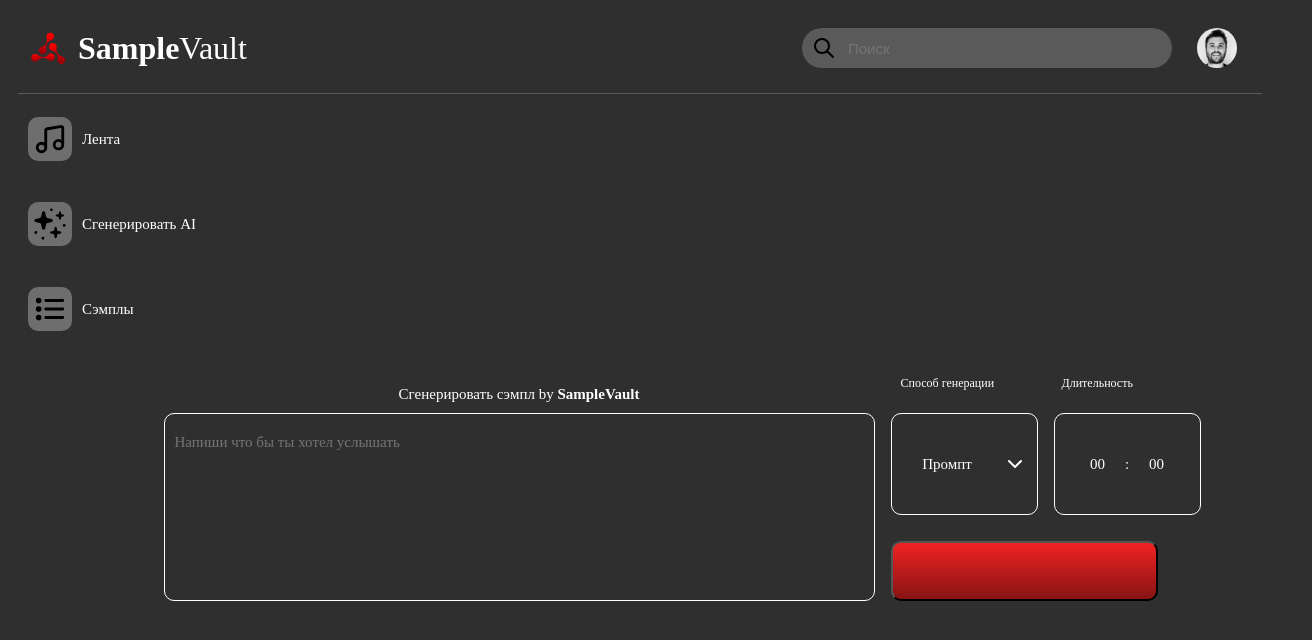
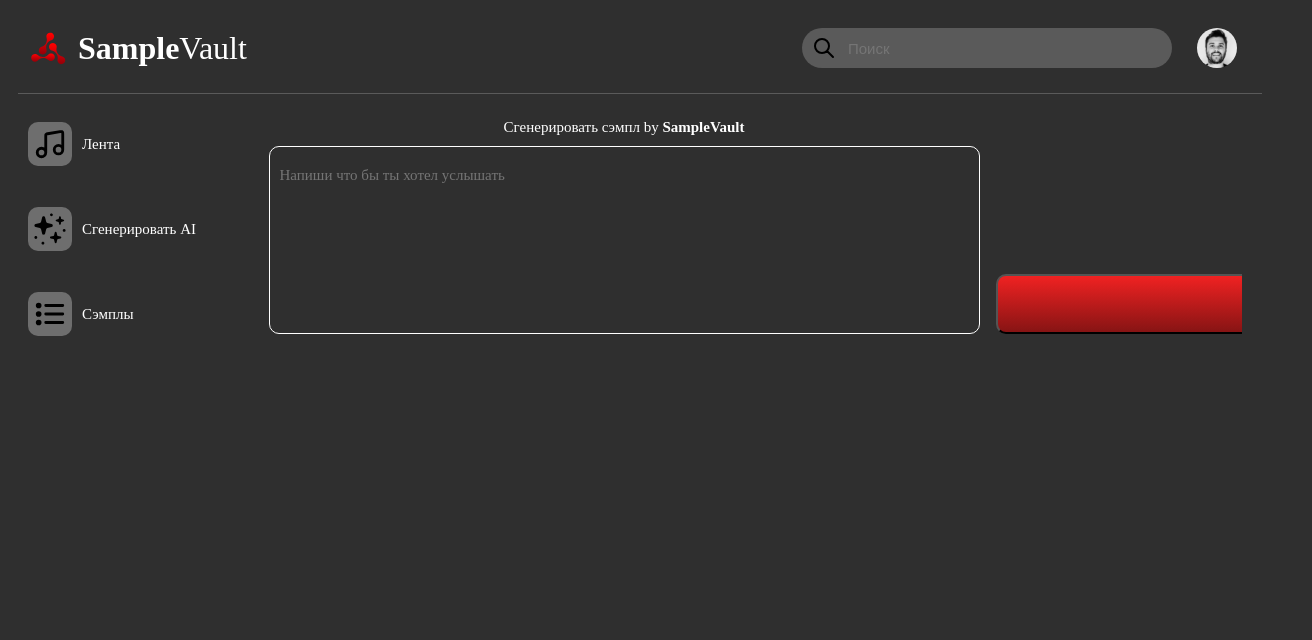
Before and after one commit to marienov/samplevault_front, a React (Create React App) app: page / in a window 1280 px wide. Both pictures are taken after a click on the element "Сгенерировать AI". Shown: the top 640 px of the page, 1312 px wide, since content can reach past the window. Built offline with nearby package versions, Linux system fonts and the light colour scheme.

Commit message:
pipipupu

```diff
--- a/src/pages/MainPage/MainPage.css
+++ b/src/pages/MainPage/MainPage.css
@@ -1,4 +1,4 @@
-.mainpage {
+.main-page {
     display: flex;
     flex-direction: row;
     /* background-color: #2f2f2f; */
--- a/src/pages/SampleGen/UI/body/body.jsx
+++ b/src/pages/SampleGen/UI/body/body.jsx
@@ -32,10 +32,10 @@
           <textarea className="body-frame24" placeholder="Напиши что бы ты хотел услышать"></textarea>
         </div>
         <div className="body-frame33">
-          <div className="body-frame32">
-            <div className="body-frame30">
+          {/* <div className="body-frame32">
+         <div className="body-frame30">
               <div className="body-text07">
-                <span className="body-text08">
+                <span className="body-text">
                     <span>Способ генерации</span>
                 </span>
               </div>
@@ -47,6 +47,7 @@
             </div>
             <div className="body-frame31">
               <div className="body-dropdowntrack">
+              <button class="dropdown-toggle" onclick="toggleDropdown()">
                 <span className="body-text16">
                   <span>Промпт</span>
                 </span>
@@ -56,6 +57,9 @@
                     alt="chevrondownI114"
                     className="body-chevrondown"
                   />
+                  </div>
+                </button>
+                <div class="dropdown-content" id="dropdownContent">
                 </div>
               </div>
               <div className="body-frame29">
@@ -74,7 +78,7 @@
                 </div>
               </div>
             </div>
-          </div>
+          </div> */}
           <button className="body-frame251">
             <b className="body-text23" placeholder="Сгенерировать">
               {/* <span>Сгенерировать сэмпл</span> */}
```
